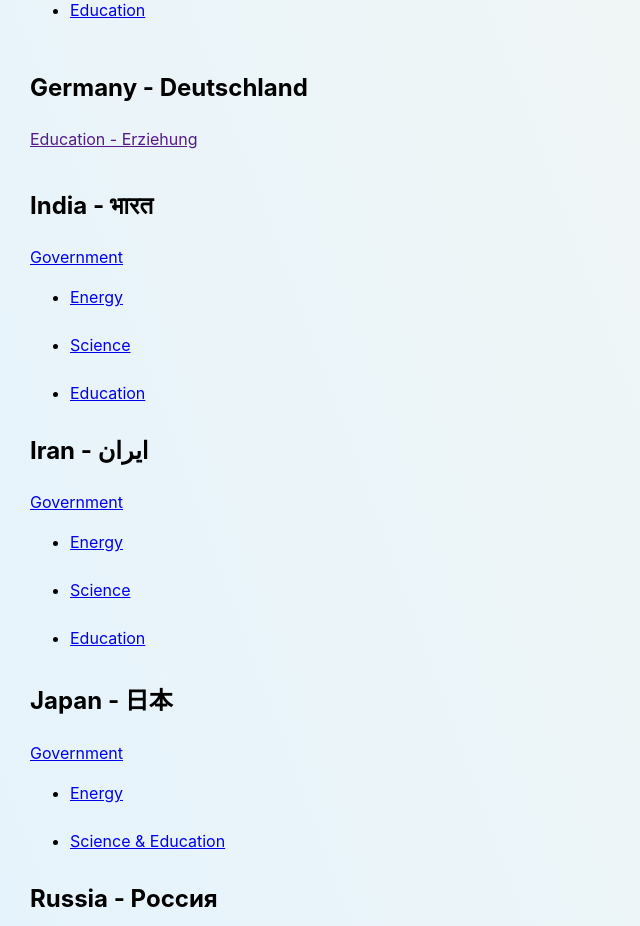
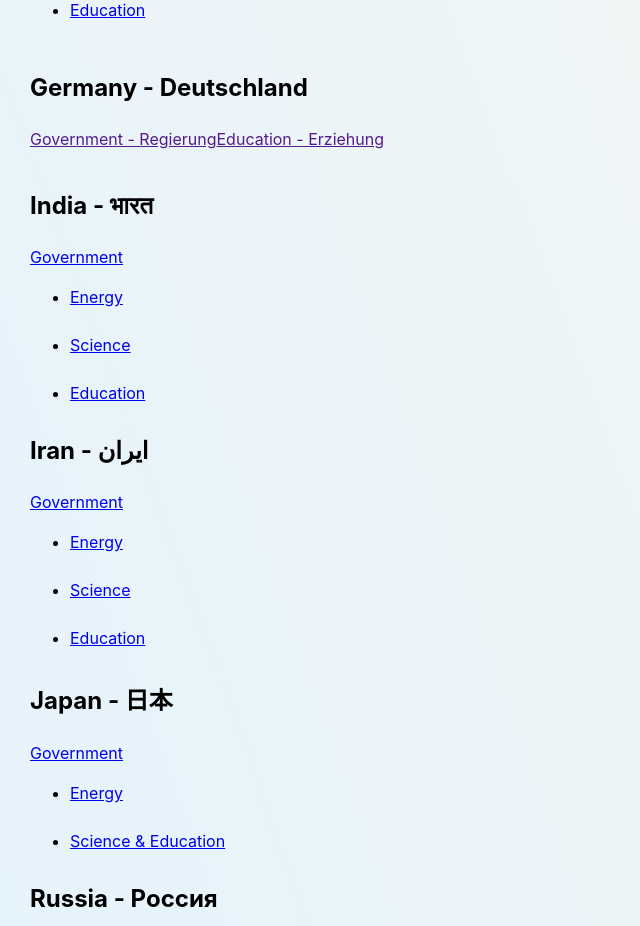
Before and after one commit to JRFink/jrfphyspagesnew, a Next.js app: page /research/gen in a window 1280 px wide. Shown: the part 2120-3046 px from the top of the page, without its empty margins (0-640 px from the left). Built offline with nearby package versions, Linux system fonts and the light colour scheme.

Commit message:
Update index.tsx

```diff
--- a/pages/research/gen/index.tsx
+++ b/pages/research/gen/index.tsx
@@ -185,6 +185,7 @@ const Gen = () => {
                Germany - Deutschland
                </h2>
                <p>
+                  <Link href="">Government - Regierung</Link>
                   <Link href="">Education - Erziehung</Link>
                 </p>
                 <br />
```
